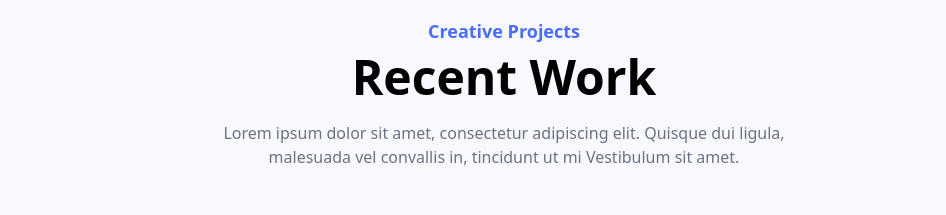
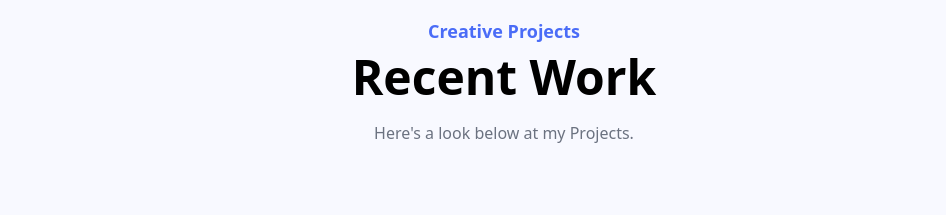
Before and after one commit to inamkhaliq/portfolio, a React (Create React App) app: page / in a window 1280 px wide. Shown: the part 2140-2355 px from the top of the page, without its empty margins (136-1082 px from the left). Built offline with nearby package versions, Linux system fonts and the light colour scheme.

Commit message:
Updating roject section's description

```diff
--- a/src/components/Projects/Projects.js
+++ b/src/components/Projects/Projects.js
@@ -65,7 +65,9 @@ const Projects = () => {
             <div className='text-center mb-16'>
                 <p className='text-myBlue font-bold text-lg mb-2 '>Creative Projects</p>
                 <h1 className='font-bold text-5xl mb-5'>Recent Work</h1>
-                <p className='font-medium text-gray-500 max-w-xl m-auto'>Lorem ipsum dolor sit amet, consectetur adipiscing elit. Quisque dui ligula, malesuada vel convallis in, tincidunt ut mi Vestibulum sit amet.</p>
+                <p className='font-medium text-gray-500 max-w-xl m-auto'>
+                    Here's a look below at my Projects.
+                </p>
             </div>
             <div className='tabs text-center '>
                 <ol className='mb-12 flex flex-wrap list-none text-gray-500 justify-center items-center '>
```
